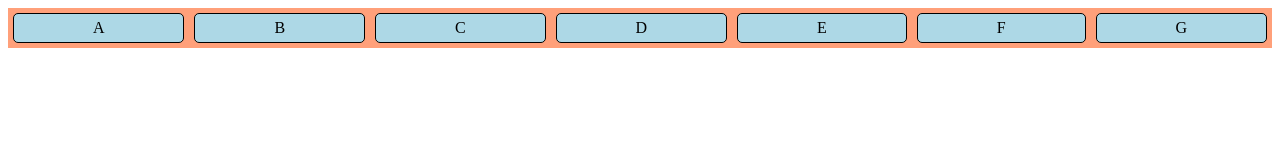
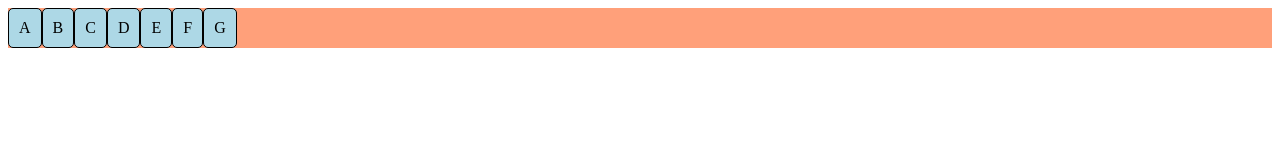
Before and after one commit to marina-araujo/html-css-2, a plain HTML site: page Exercícios/ex027/flex001/index.html in a window 1280 px wide. Drawn offline with Linux system fonts and the light colour scheme.

Commit message:
flexbox001

```diff
--- a/Exercícios/ex027/flex001/index.html
+++ b/Exercícios/ex027/flex001/index.html
@@ -8,15 +8,14 @@
         div.conteiner {
             background-color: lightsalmon;
             display: flex;
+            flex-direction: row;
         }
         div.item {
             background-color: lightblue;
             text-align: center;
             border: 1px solid black;
-            flex: auto;
             border-radius: 5px;
-            margin: 5px;
-            padding: 5px;
+            padding: 10px;
         }
     </style>
 </head>
```
